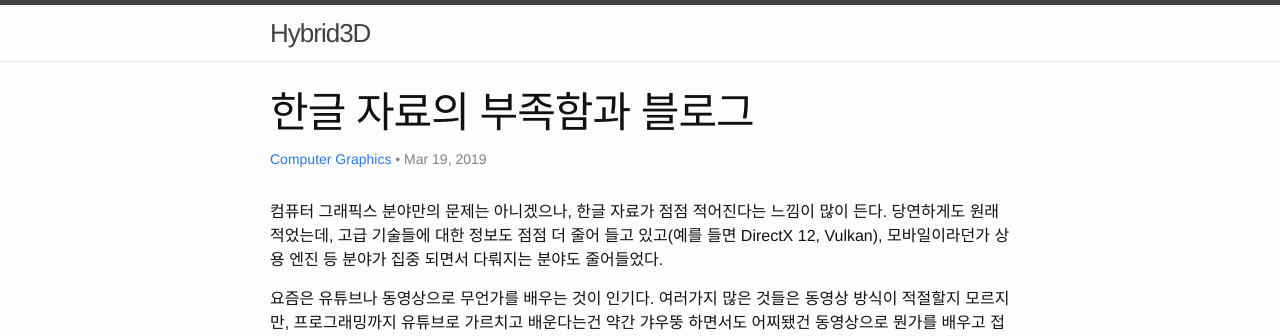
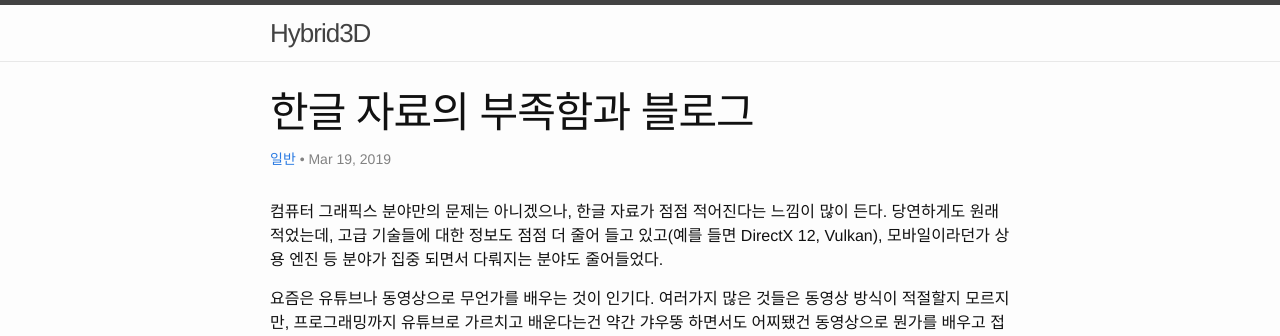
Before and after one commit to Hybrid3D/hybrid3d.github.io, a Jekyll site: the page built from _posts/2019-03-20-한글 자료의 부족함과 블로그.md, in a window 1280 px wide. Shown: the top 336 px of the page. Built offline with Jekyll 4.4.1, drawn with Linux system fonts in a browser that asks for light colours; comment, search, counter and statistics services are not loaded.

Commit message:
카테고리 수정

```diff
--- a/_posts/2019-03-20-한글 자료의 부족함과 블로그.md
+++ b/_posts/2019-03-20-한글 자료의 부족함과 블로그.md
@@ -2,7 +2,7 @@
 layout: post
 title:  "한글 자료의 부족함과 블로그"
 date:   2019-03-20 01:00:00 +0900
-categories: computer-graphics
+categories: general
 tags: [한글, 블로그]
 redirect_from: /398
 ---
```
